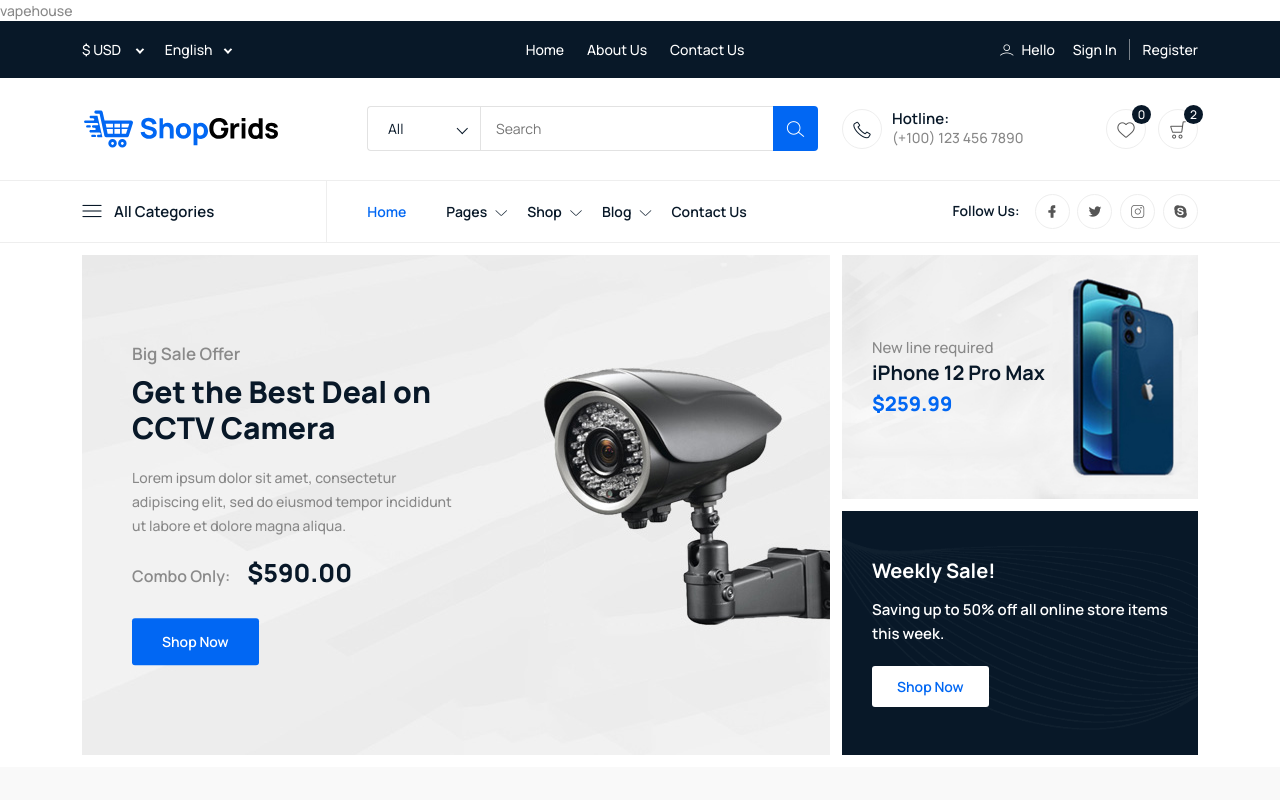
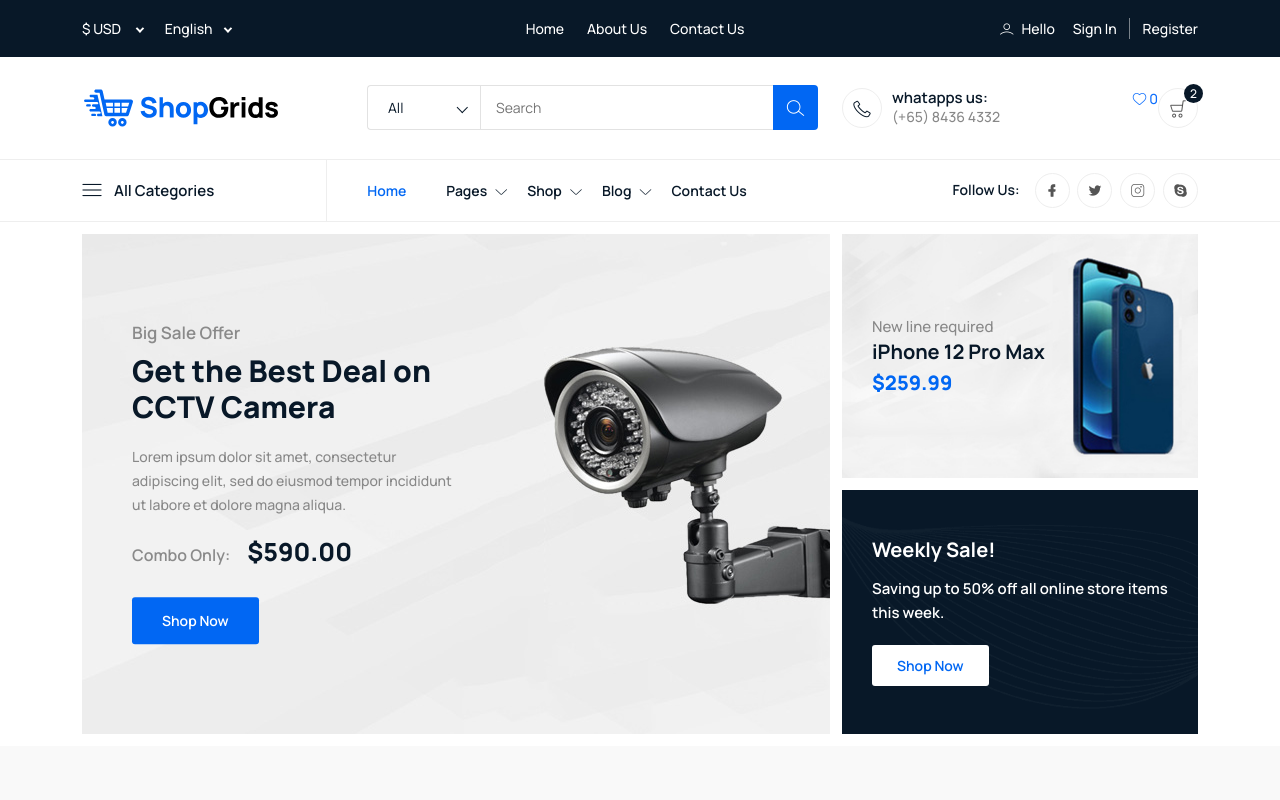
Before and after one commit to VH8787/vapehouse87, a plain HTML site: page index.html in a window 1280 px wide. Shown: the top 800 px of the page. Drawn offline with Linux system fonts and the light colour scheme.

Commit message:
Update index.html

```diff
--- a/index.html
+++ b/index.html
@@ -4,7 +4,7 @@
 <head>
     <meta charset="utf-8" />
     <meta http-equiv="x-ua-compatible" content="ie=edge" />
-    <title>vapehouse87 - Bootstrap 5 eCommerce HTML Template.</title>
+    <title>ShopGrids - Bootstrap 5 eCommerce HTML Template.</title>
     <meta name="description" content="" />
     <meta name="viewport" content="width=device-width, initial-scale=1" />
     <link rel="shortcut icon" type="image/x-icon" href="assets/images/favicon.svg" />
@@ -16,7 +16,7 @@
     <link rel="stylesheet" href="assets/css/glightbox.min.css" />
     <link rel="stylesheet" href="assets/css/main.css" />
 
-</head>vapehouse
+</head>
 
 <body>
     <!--[if lte IE 9]>
@@ -147,12 +147,12 @@
                         <div class="middle-right-area">
                             <div class="nav-hotline">
                                 <i class="lni lni-phone"></i>
-                                <h3>Hotline:
-                                    <span>(+100) 123 456 7890</span>
+                                <h3>whatapps us:
+                                    <span>(+65) 8436 4332</span>
                                 </h3>
                             </div>
                             <div class="navbar-cart">
-                                <div class="wishlist">
+                                <div class="search">
                                     <a href="javascript:void(0)">
                                         <i class="lni lni-heart"></i>
                                         <span class="total-items">0</span>
```
